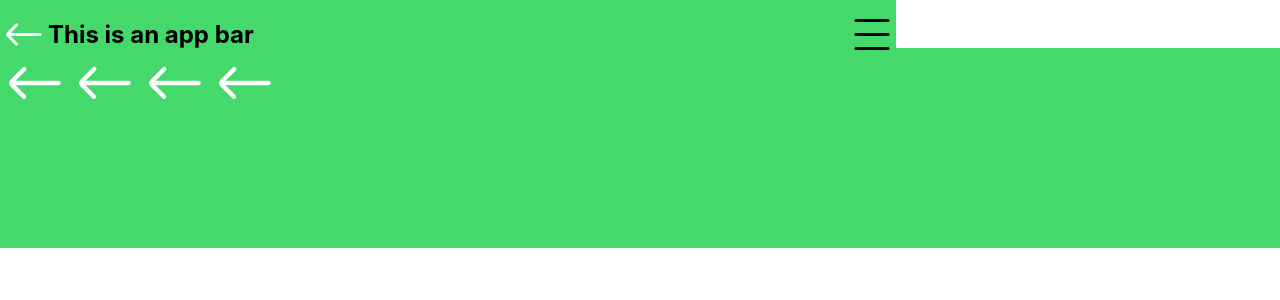
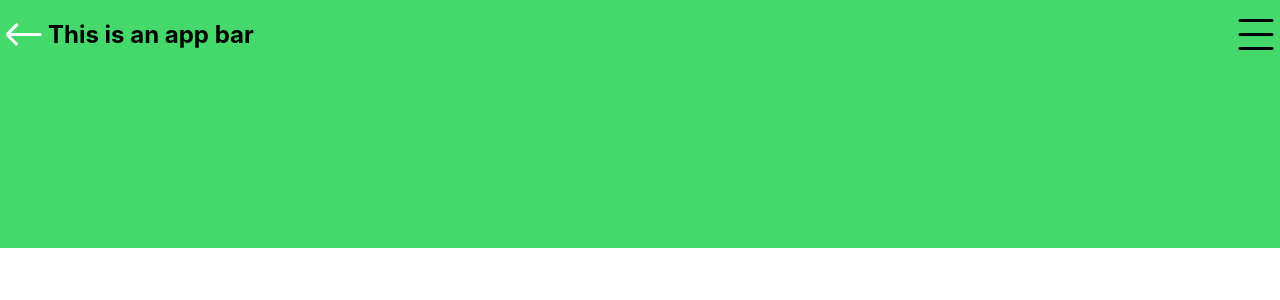
Before and after one commit to helagro/fria-play, a React (Create React App) app: page / in a window 1280 px wide. Shown: the top 300 px of the page. Built offline with nearby package versions, Linux system fonts and the light colour scheme.

Commit message:
more components added

```diff
--- a/src/components/cover-photo.jsx
+++ b/src/components/cover-photo.jsx
@@ -6,7 +6,8 @@ const coverPhotoStyle= {
     width: "70px"
 }
 
-function CoverPhoto(){
+function CoverPhoto(props){
+    console.log(props.image)
     return (
         <img src={image} style={coverPhotoStyle}/>
     )
--- a/src/components/expandable-mobile-app-bar.jsx
+++ b/src/components/expandable-mobile-app-bar.jsx
@@ -2,13 +2,22 @@ import React, { FunctionComponent } from 'react';
 import "./style/expandable-mobile-app-bar.css"
 import MobileAppBar from './mobile-app-bar';
 import PlaylistCover from './playlist-cover';
+import survival from "./img/survival.jpg";
+import CoverPhoto from './cover-photo';
+
 
 function ExpandableMobileAppBar(){
     return (
-        <div className="ddwa">
+        <div className="expandableMobileAppBar">
             <MobileAppBar/>
             <div className="expandingArea">
-                <PlaylistCover/>
+                <PlaylistCover>
+                    <CoverPhoto image={survival}/>
+                    <CoverPhoto src={survival}/>
+                    <CoverPhoto/>
+                    <CoverPhoto/>
+                    <h1>fe</h1>
+                </PlaylistCover>
             </div>
         </div>
     )
--- a/src/components/playlist-cover.jsx
+++ b/src/components/playlist-cover.jsx
@@ -2,16 +2,14 @@ import React, { FunctionComponent } from 'react';
 import CoverPhoto from './cover-photo';
 
 const coverPhotoGroupStyle = {
-    display: "grid"
+    display: "grid",
+    gridTemplateColumns: "auto auto",
+    justifyContent:"center"
 }
 
 function PlaylistCover(){
     return (
-        <div className="playlist group">
-            <CoverPhoto/>
-            <CoverPhoto/>
-            <CoverPhoto/>
-            <CoverPhoto/>
+        <div className="playlist group" style={coverPhotoGroupStyle}>
         </div>
     )
 }
--- a/src/components/style/expandable-mobile-app-bar.css
+++ b/src/components/style/expandable-mobile-app-bar.css
@@ -1,3 +1,7 @@
+.expandableMobileAppBar{
+    width: 100%;
+}
+
 .expandingArea{
     background-color: var(--main-bright);
     height: 200px;
--- a/src/components/style/mobile-app-bar.css
+++ b/src/components/style/mobile-app-bar.css
@@ -8,7 +8,7 @@
 	display: grid;
 	grid-template-columns: var(--app-bar-height) auto var(--app-bar-height);
     height: var(--app-bar-height);
-    width: 70%;
+    width: 100%;
 }
 .appBarIcon {
 	color: white;
```
Also changed, not shown: src/components/rounded-text-and-image-btn.jsx (added, +22 -0 lines), src/components/img/survival.jpg (added).
